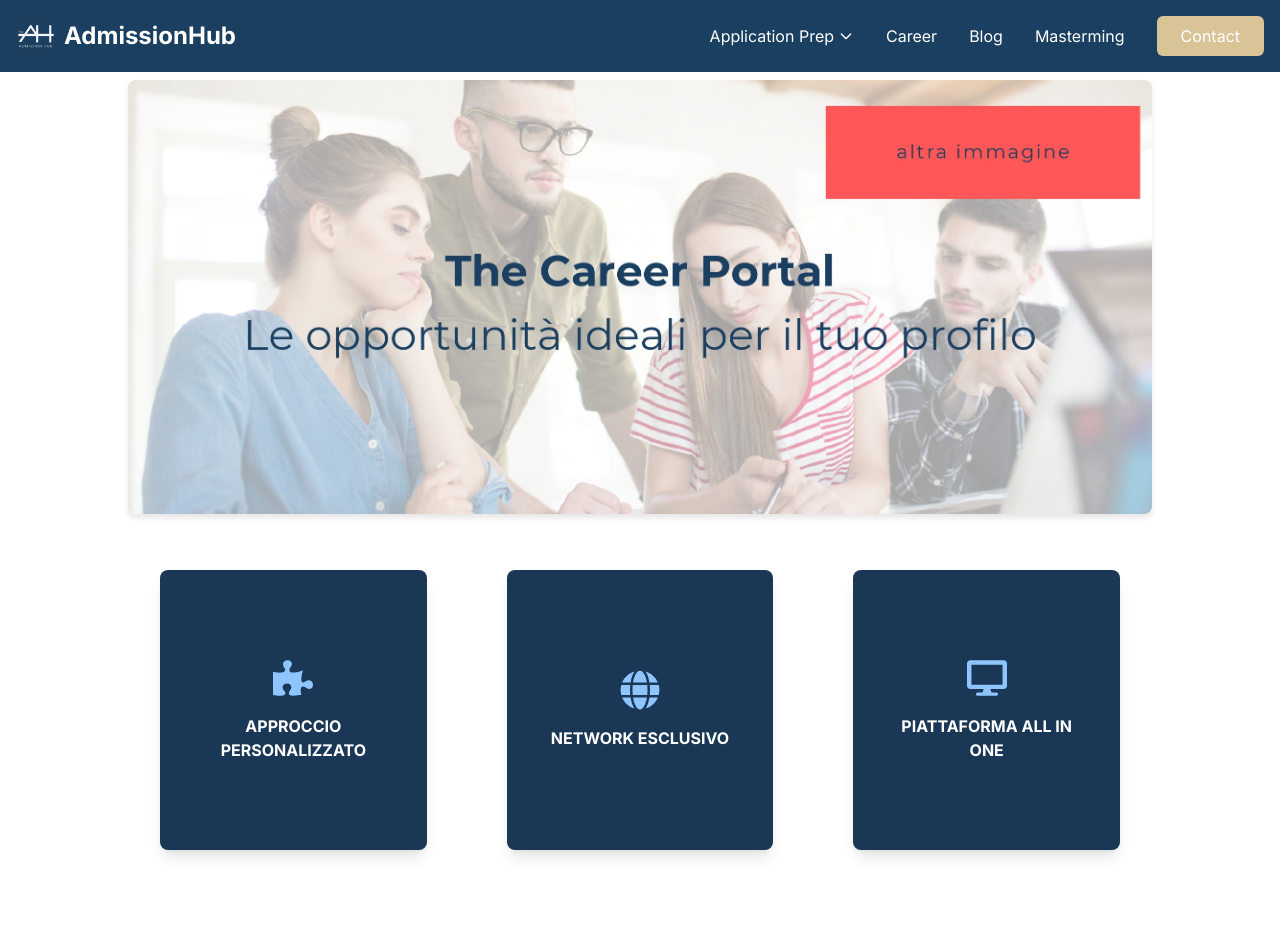
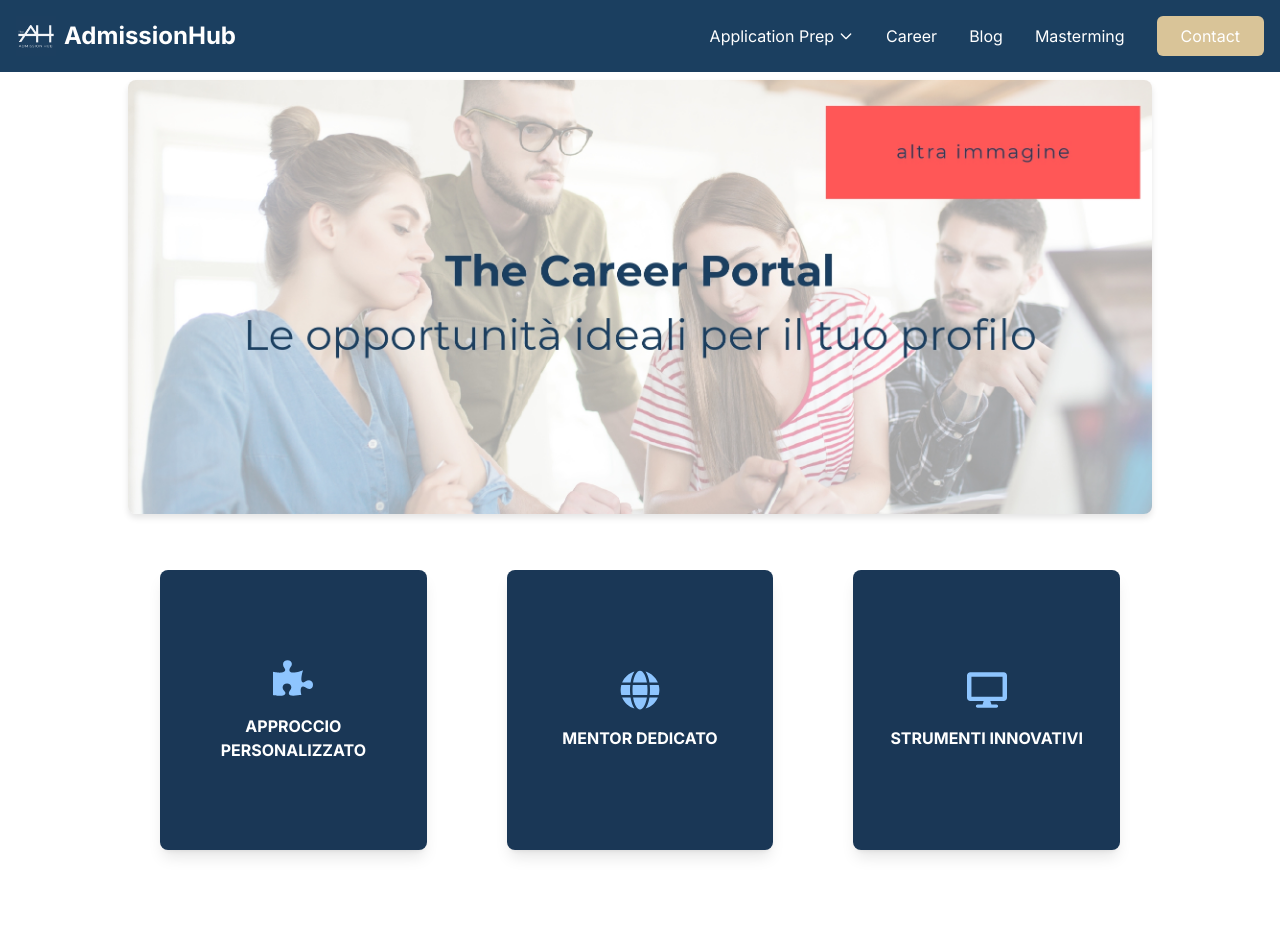
Before and after one commit to konhito/LastAdmissionHub, a Next.js app: page /career in a window 1280 px wide. Shown: the top 934 px of the page. Built offline with nearby package versions, Linux system fonts and the light colour scheme.

Commit message:
added flip carrer

```diff
--- a/src/app/career/page.tsx
+++ b/src/app/career/page.tsx
@@ -65,14 +65,18 @@ export default function HomePage() {
     {
       icon: <FaPuzzlePiece size={40} className="text-blue-300" />,
       title: "APPROCCIO PERSONALIZZATO",
+      description: "Ogni percorso è costruito sulle tue esigenze specifiche.",
     },
     {
       icon: <FaGlobe size={40} className="text-blue-300" />,
-      title: "NETWORK ESCLUSIVO",
+      title: "MENTOR DEDICATO",
+      description: "Un professionista ti seguirà in ogni fase del percorso.",
     },
     {
       icon: <FaDesktop size={40} className="text-blue-300" />,
-      title: "PIATTAFORMA ALL IN ONE",
+      title: "STRUMENTI INNOVATIVI",
+      description:
+        "Utilizziamo le tecnologie più avanzate per la tua formazione.",
     },
   ];
 
@@ -88,12 +92,21 @@ export default function HomePage() {
 
         <div className="flex justify-center gap-20 p-8 w-full">
           {cards.map((card, index) => (
-            <div
-              key={index}
-              className="w-90 h-70  bg-[#1A3756] rounded-lg shadow-lg flex flex-col items-center justify-center text-white text-center font-bold p-8"
-            >
-              {card.icon}
-              <p className="mt-4">{card.title}</p>
+            <div key={index} className="w-90 h-70 perspective">
+              <div className="relative w-full h-full transition-transform duration-500 transform-style preserve-3d hover:rotate-y-180">
+                {/* Front Side */}
+                <div className="absolute inset-0 bg-[#1A3756] rounded-lg shadow-lg flex flex-col items-center justify-center text-white text-center font-bold p-8 backface-hidden">
+                  {card.icon}
+                  <p className="mt-4">{card.title}</p>
+                </div>
+
+                {/* Back Side */}
+                <div className="absolute inset-0 bg-[#C2A87F] flex items-center justify-center rounded-lg shadow-lg backface-hidden rotate-y-180">
+                  <span className="text-[#1c3f60] text-center px-4 font-medium">
+                    {card.description}
+                  </span>
+                </div>
+              </div>
             </div>
           ))}
         </div>
```
